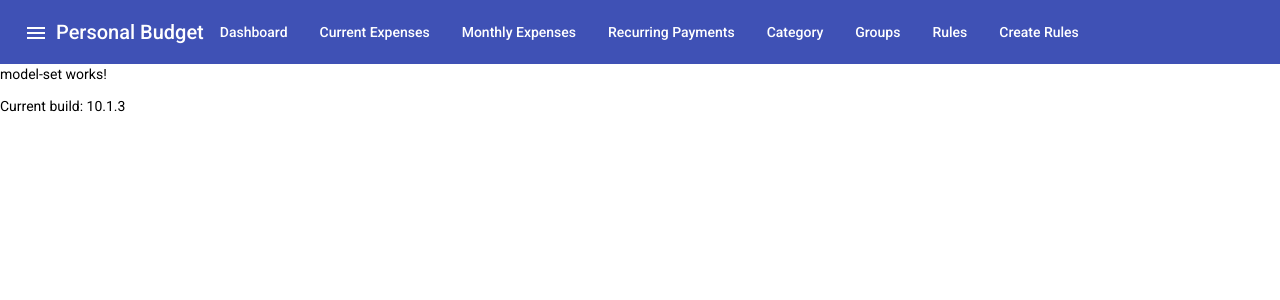
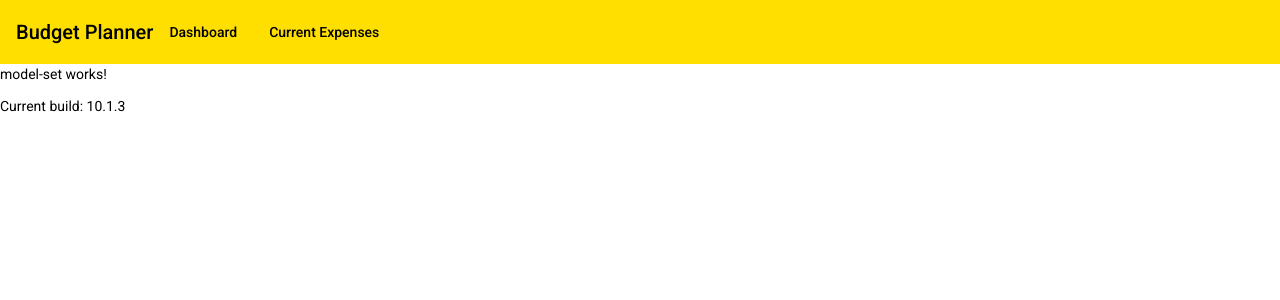
Before and after one commit to prasannaraja/angular-blade-ui, an Angular app in the folder blade-ui/: page /model-set in a window 1280 px wide. Shown: the top 300 px of the page. Built offline with nearby package versions, Linux system fonts and the light colour scheme.

Commit message:
layout bar color changed

```diff
--- a/blade-ui/src/app/core/layout-topnav/layout-topnav.component.html
+++ b/blade-ui/src/app/core/layout-topnav/layout-topnav.component.html
@@ -1,20 +1,11 @@
 <div>
     <mat-toolbar color="primary">
         <mat-toolbar-row>
-            <button mat-icon-button>
-                <mat-icon>menu</mat-icon>
-            </button>
-            <h1>Personal Budget</h1>
+            <h1>Budget Planner</h1>
             <span class="menu-spacer"></span>
             <div>
                 <a mat-button> Dashboard </a>
                 <a mat-button> Current Expenses </a>
-                <a mat-button> Monthly Expenses </a>
-                <a mat-button> Recurring Payments</a>
-                <a mat-button> Category </a>
-                <a mat-button> Groups </a>
-                <a mat-button> Rules </a>
-                <a mat-button> Create Rules </a>
             </div>
         </mat-toolbar-row>
     </mat-toolbar>
--- a/blade-ui/src/app/core/layout-topnav/layout-topnav.component.scss
+++ b/blade-ui/src/app/core/layout-topnav/layout-topnav.component.scss
@@ -0,0 +1,4 @@
+.mat-toolbar.mat-primary {
+    background: rgb(255,223,0);
+    color: black;
+  }
--- a/blade-ui/src/app/features/welcome/welcome.component.html
+++ b/blade-ui/src/app/features/welcome/welcome.component.html
@@ -1 +1,3 @@
-<p>welcome works!</p>
+<div class="container">
+    <p>welcome works!</p>
+</div>
```
